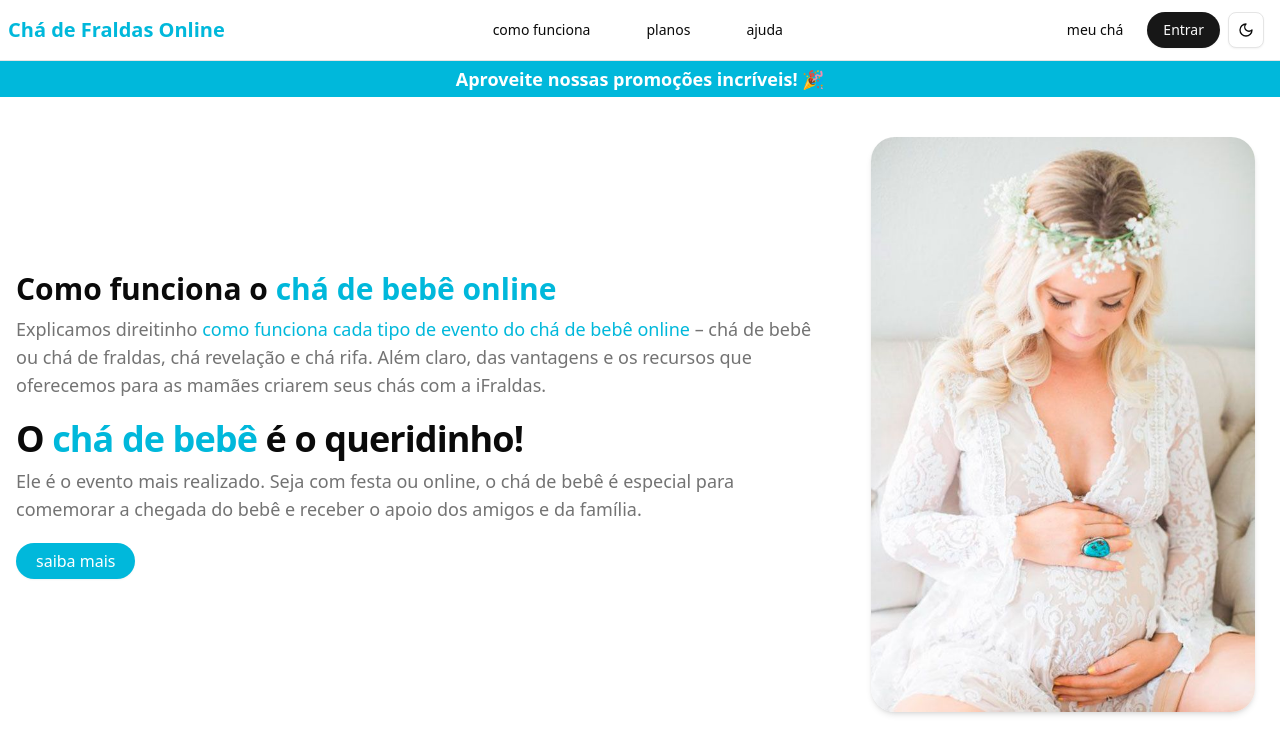
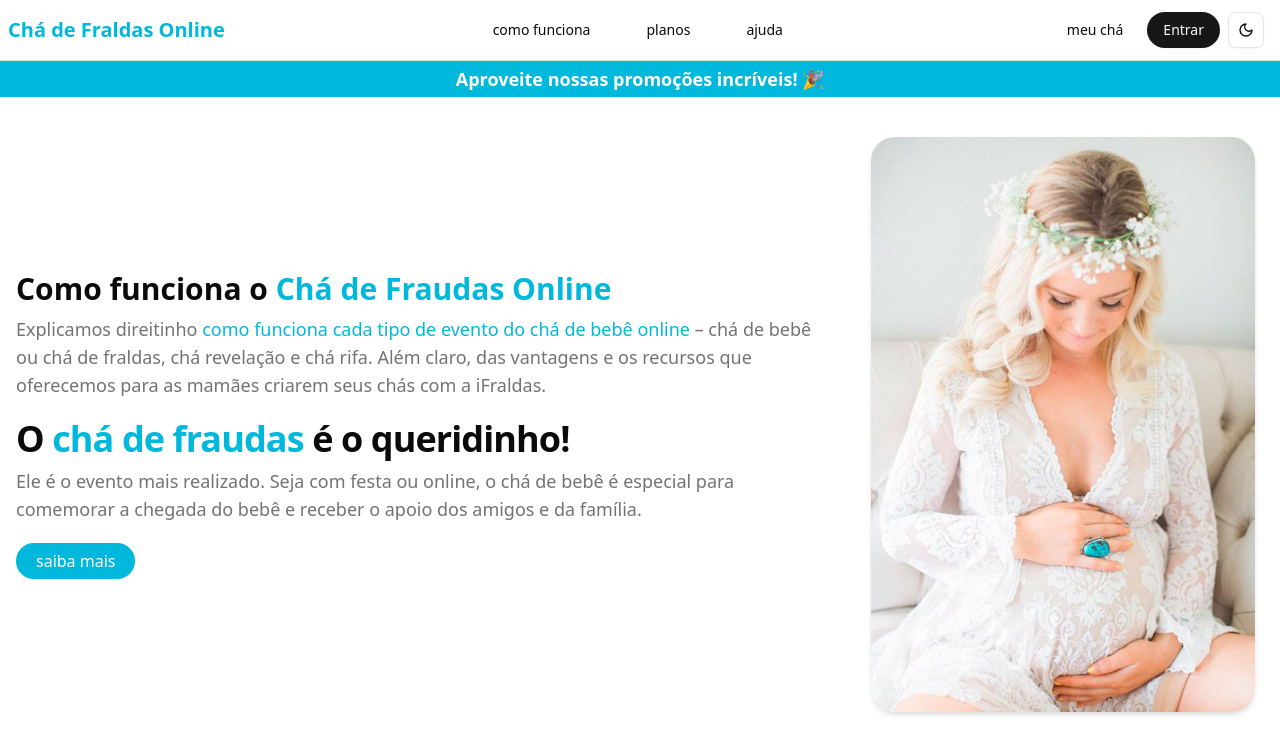
Before and after one commit to JesusVicken/projeto-rafael, a React (Vite) app in the folder projeto-rafael/: page / in a window 1280 px wide. Shown: the top 754 px of the page. Built offline with nearby package versions, Linux system fonts and the light colour scheme.

Commit message:
ajuste de labels

```diff
--- a/projeto-rafael/src/components/pages/Hero.jsx
+++ b/projeto-rafael/src/components/pages/Hero.jsx
@@ -11,7 +11,7 @@ export default function Hero() {
                     {/* Título explicativo acima */}
                     <div>
                         <h2 className="text-2xl md:text-3xl font-bold text-foreground">
-                            Como funciona o<span className="text-cyan-500"> chá de bebê online</span>
+                            Como funciona o<span className="text-cyan-500"> Chá de Fraudas Online</span>
                         </h2>
                         <p className="text-base md:text-lg text-muted-foreground mt-2">
                             Explicamos direitinho <span className="text-cyan-500 font-medium">como funciona cada tipo de evento do chá de bebê online</span> – chá de bebê ou chá de fraldas, chá revelação e chá rifa. Além claro, das vantagens e os recursos que oferecemos para as mamães criarem seus chás com a iFraldas.
@@ -21,7 +21,7 @@ export default function Hero() {
                     {/* Título principal */}
                     <div>
                         <h1 className="text-3xl md:text-4xl font-extrabold tracking-tight text-foreground">
-                            O <span className="text-cyan-500">chá de bebê</span> é o queridinho!
+                            O <span className="text-cyan-500">chá de fraudas</span> é o queridinho!
                         </h1>
                         <p className="text-base md:text-lg text-muted-foreground mt-2">
                             Ele é o evento mais realizado. Seja com festa ou online, o chá de bebê é especial para comemorar a chegada do bebê e receber o apoio dos amigos e da família.
```
